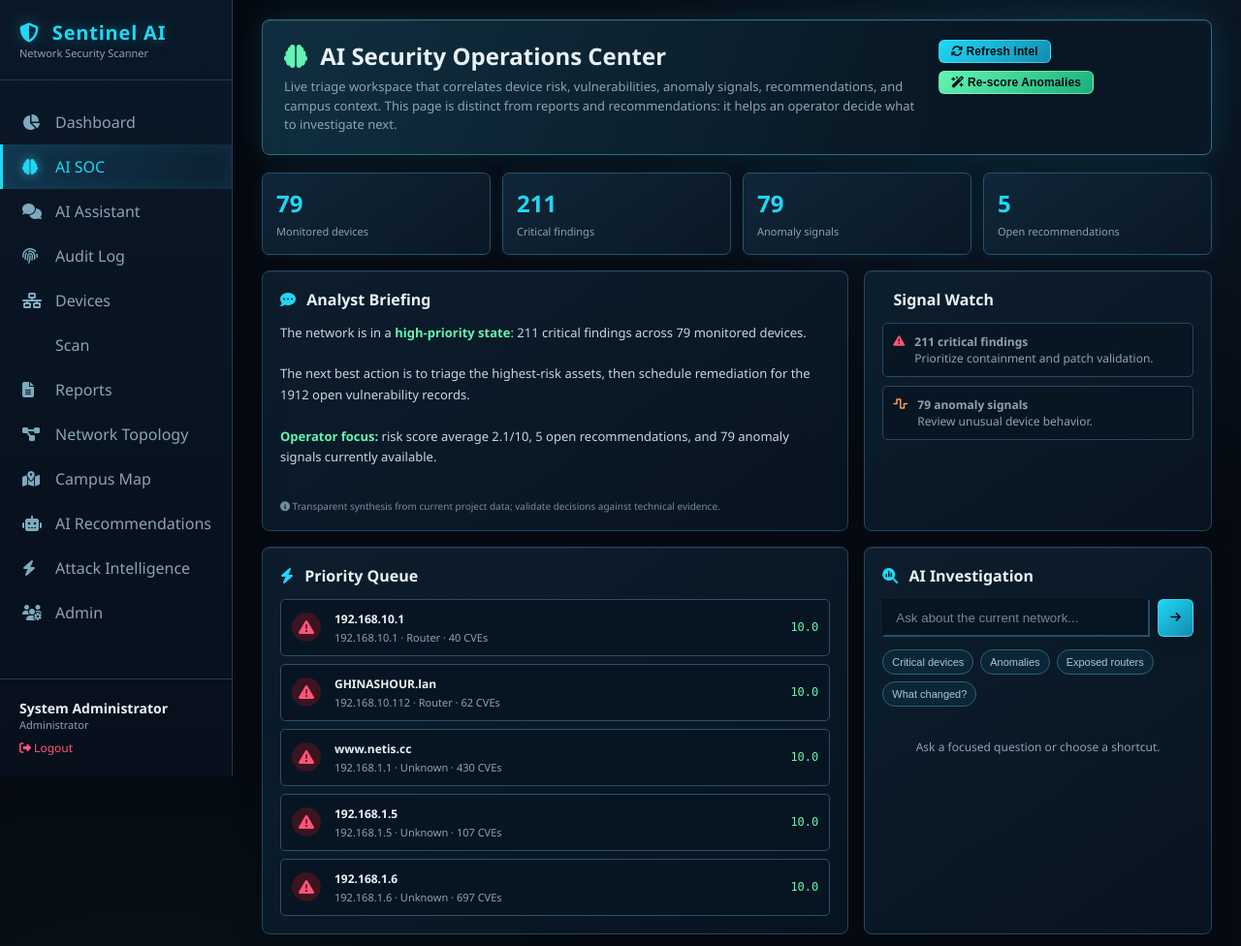
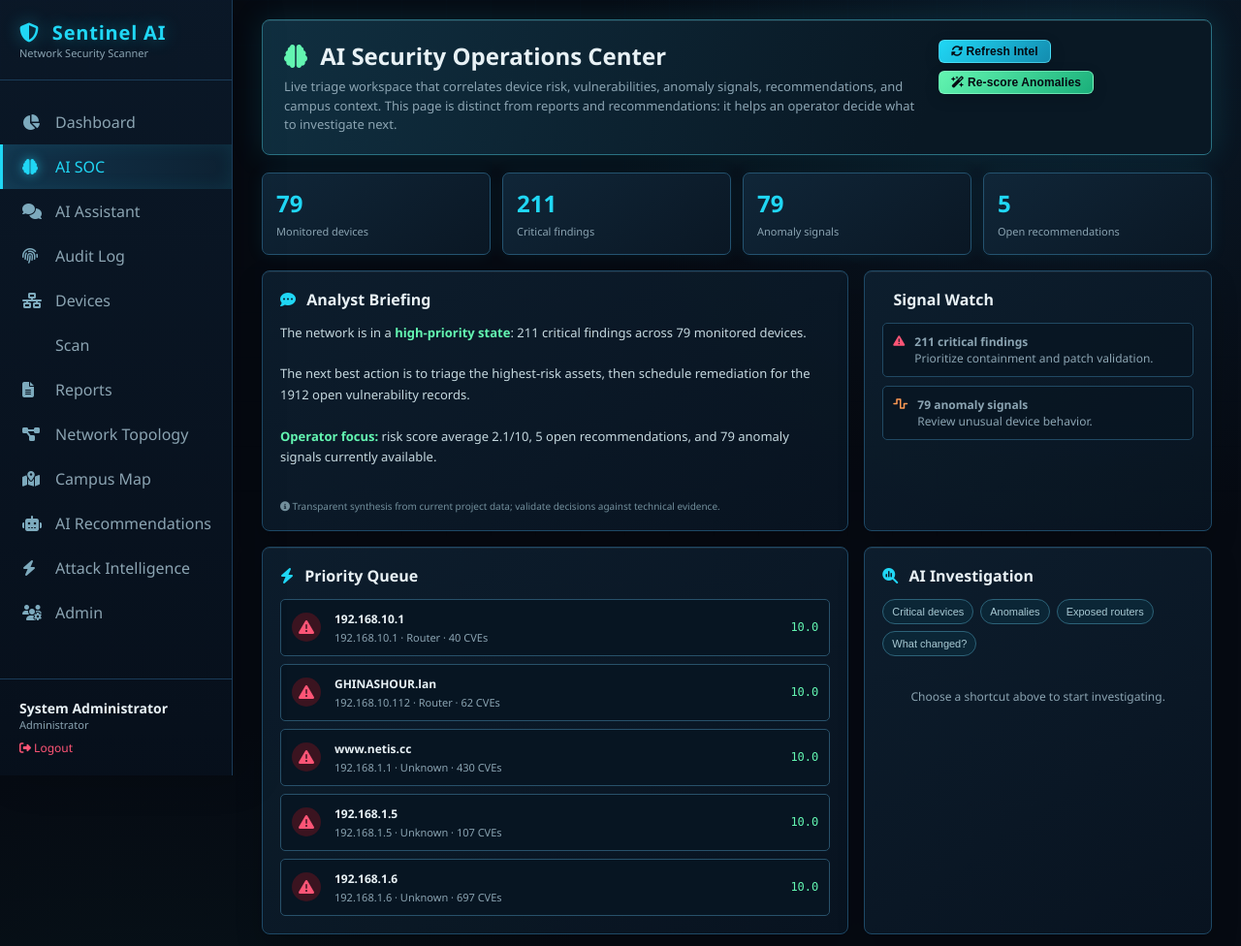
Before and after one commit to ghinashour/networkscanner, a Flask app: page /ai-soc in a window 1280 px wide. Shown: the top 976 px of the page at 97% size. Run offline with Flask 3, Linux system fonts and the light colour scheme; a user stored in the database is signed in; data comes from the database, SQL or seed files in the repository; both versions use the stored data as it was after the commit.

Commit message:
editing the ai soc dashboard

```diff
--- a/templates/ai_soc.html
+++ b/templates/ai_soc.html
@@ -161,18 +161,6 @@
     color: var(--accent2);
     font: 12px monospace;
   }
-  .query-row {
-    display: flex;
-    gap: 8px;
-    margin-bottom: 13px;
-  }
-  .query-row input {
-    flex: 1;
-    padding: 10px 12px;
-  }
-  .query-row button {
-    white-space: nowrap;
-  }
   .query-chips {
     display: flex;
     flex-wrap: wrap;
@@ -187,21 +175,29 @@
     border-radius: 999px;
     padding: 6px 9px;
     font-size: 11px;
+    transition: all 0.2s;
   }
   .query-chip:hover {
     color: var(--accent);
     border-color: var(--accent);
+    background: #0f3448;
+  }
+  .watch-table-wrap {
+    overflow-x: auto;
+    width: 100%;
   }
   .watch-table {
     width: 100%;
     border-collapse: collapse;
     font-size: 12px;
+    min-width: 480px;
   }
   .watch-table th,
   .watch-table td {
     padding: 9px 7px;
     border-bottom: 1px solid #214157;
     text-align: left;
+    white-space: nowrap;
   }
   .watch-table th {
     color: var(--text-secondary);
@@ -211,6 +207,11 @@
   }
   .watch-table td:last-child {
     text-align: right;
+  }
+  .watch-table td:first-child {
+    max-width: 120px;
+    overflow: hidden;
+    text-overflow: ellipsis;
   }
   .empty-soc {
     color: var(--text-secondary);
@@ -306,15 +307,7 @@
   </section>
   <section class="soc-panel">
     <h2><i class="fas fa-magnifying-glass-chart"></i> AI Investigation</h2>
-    <div class="query-row">
-      <input
-        id="socQuery"
-        placeholder="Ask about the current network..."
-        onkeydown="if (event.key === 'Enter') runSocQuery();"
-      /><button class="btn btn-primary btn-sm" onclick="runSocQuery()">
-        <i class="fas fa-arrow-right"></i>
-      </button>
-    </div>
+    <!-- Removed text input – only shortcut chips remain -->
     <div class="query-chips">
       <button class="query-chip" onclick="useSocQuery('Show critical devices')">
         Critical devices</button
@@ -330,13 +323,16 @@
       </button>
     </div>
     <div class="brief" id="queryResult">
-      <div class="empty-soc">Ask a focused question or choose a shortcut.</div>
+      <div class="empty-soc">
+        Choose a shortcut above to start investigating.
+      </div>
     </div>
   </section>
 </div>
 
 <section class="soc-panel" style="margin-top: 16px">
   <h2><i class="fas fa-eye"></i> Watchlist Devices</h2>
+  <div class="watch-table-wrap">
     <table class="watch-table">
       <thead>
         <tr>
@@ -353,6 +349,7 @@
         </tr>
       </tbody>
     </table>
+  </div>
 </section>
 
 <script>
@@ -369,10 +366,25 @@
           '"': "&quot;",
         })[c],
     );
+
+  // ---- Cache-busting fetch ----
   function socFetch(url) {
-    return fetch(url).then((r) => r.json());
+    // Append a timestamp to avoid caching
+    const separator = url.includes("?") ? "&" : "?";
+    return fetch(`${url}${separator}_=${Date.now()}`).then((r) => r.json());
   }
+
   function loadSoc() {
+    // Show loading indicators (optional)
+    document.getElementById("socBrief").innerHTML =
+      '<div class="empty-soc"><i class="fas fa-spinner fa-spin"></i> Loading...</div>';
+    document.getElementById("signalList").innerHTML =
+      '<div class="empty-soc"><i class="fas fa-spinner fa-spin"></i> Loading...</div>';
+    document.getElementById("priorityList").innerHTML =
+      '<div class="empty-soc"><i class="fas fa-spinner fa-spin"></i> Loading...</div>';
+    document.getElementById("watchBody").innerHTML =
+      '<tr><td colspan="5" class="empty-soc"><i class="fas fa-spinner fa-spin"></i> Loading...</td></tr>';
+
     Promise.all([
       socFetch("/api/statistics/overview"),
       socFetch("/api/devices"),
@@ -391,6 +403,7 @@
           `<span style="color:var(--critical)"><i class="fas fa-circle-xmark"></i> Intelligence feed unavailable: ${socEsc(error.message)}</span>`;
       });
   }
+
   function renderSoc() {
     const s = socState.stats,
       devices = socState.devices;
@@ -449,30 +462,24 @@
           .join("")
       : '<tr><td colspan="5" class="empty-soc">No watchlist data.</td></tr>';
   }
+
   function useSocQuery(query) {
-    document.getElementById("socQuery").value = query;
-    runSocQuery();
-  }
-  function runSocQuery() {
-    const query = document
-      .getElementById("socQuery")
-      .value.trim()
-      .toLowerCase();
+    // Update result area using the same logic as before (no input needed)
+    const q = query.toLowerCase();
     const devices = socState.devices;
     let result = "";
-    if (!query) return;
-    if (query.includes("critical")) {
+    if (q.includes("critical")) {
       const rows = devices
         .filter((d) => ["CRITICAL", "HIGH"].includes(d.risk_level))
         .slice(0, 8);
       result = rows.length
         ? `<strong>${rows.length} priority assets:</strong><br>${rows.map((d) => `${socEsc(d.hostname || d.ip_address)} · ${socEsc(d.risk_level)} · score ${Number(d.risk_score || 0).toFixed(1)}`).join("<br>")}`
         : "No critical or high-risk assets in the current feed.";
-    } else if (query.includes("anomal")) {
+    } else if (q.includes("anomal")) {
       result = socState.anomalies.length
         ? `<strong>${socState.anomalies.length} anomaly records available.</strong><br>Review the Anomaly Detection and Devices pages for detailed evidence.`
         : "No anomaly records are currently available.";
-    } else if (query.includes("router")) {
+    } else if (q.includes("router")) {
       const rows = devices.filter((d) =>
         (d.device_type || "").toLowerCase().includes("router"),
       );
@@ -483,11 +490,38 @@
             `${socEsc(d.ip_address)} · ${socEsc(d.hostname || "unnamed")} · ${socEsc(d.risk_level || "unrated")}`,
         )
         .join("<br>")}`;
+    } else if (q.includes("changed")) {
+      // Quick "what changed" – show last two scans
+      fetch(`/api/scan/history?_=${Date.now()}`)
+        .then((r) => r.json())
+        .then((data) => {
+          if (data.success && data.history && data.history.length >= 2) {
+            const latest = data.history[0];
+            const previous = data.history[1];
+            const diff =
+              (latest.total_devices || 0) - (previous.total_devices || 0);
+            const sign = diff > 0 ? "+" : "";
+            document.getElementById("queryResult").innerHTML =
+              `<strong>Scan comparison:</strong><br>
+               Latest (${latest.scan_time}): ${latest.total_devices} devices<br>
+               Previous (${previous.scan_time}): ${previous.total_devices} devices<br>
+               Change: ${sign}${diff} devices`;
+          } else {
+            document.getElementById("queryResult").innerHTML =
+              "Not enough scan history to compare.";
+          }
+        })
+        .catch(() => {
+          document.getElementById("queryResult").innerHTML =
+            "Could not retrieve scan history.";
+        });
+      return; // handled asynchronously
     } else {
       result = `<strong>Investigation context:</strong><br>${socState.stats.total_devices || devices.length} devices, ${socState.stats.total_vulnerabilities || 0} vulnerabilities, ${socState.anomalies.length} anomaly signals. Use a shortcut for a focused triage view.`;
     }
     document.getElementById("queryResult").innerHTML = result;
   }
+
   function trainSocAnomalies() {
     fetch("/api/anomalies/train", { method: "POST" })
       .then((r) => r.json())
@@ -496,6 +530,7 @@
         loadSoc();
       });
   }
+
   document.addEventListener("DOMContentLoaded", loadSoc);
 </script>
 {% endblock %}
```
Also changed, not shown: data/network_scanner.db. Lines whose indentation alone changed are shown as unchanged.
